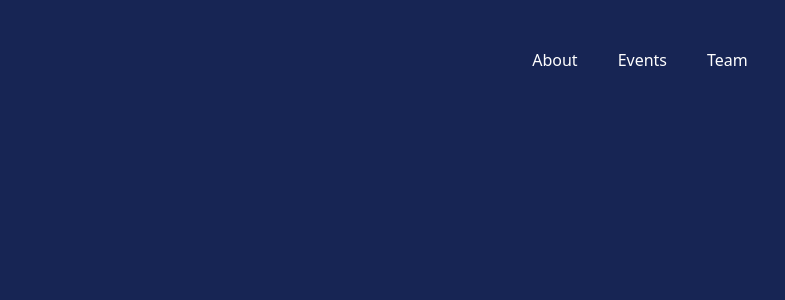
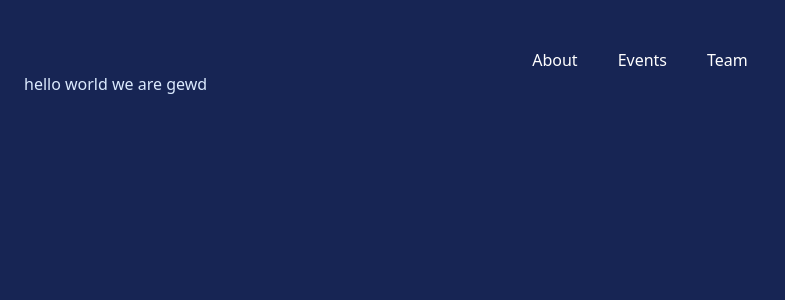
Before and after one commit to gu-web-dev/gu-web-dev.github.io, a React (Vite) app: page / in a window 1280 px wide. Shown: the top 300 px of the page, without its empty margins (0-785 px from the left). Built offline with nearby package versions, Linux system fonts and the light colour scheme.

Commit message:
we are gewd

```diff
--- a/src/components/Hero.tsx
+++ b/src/components/Hero.tsx
@@ -3,8 +3,9 @@ import Navbar from "./Navbar";
 const Hero = () => {
   return (
     <div className="bg-blue-950 min-h-screen">
-      <div className=" px-6 py-12">
+      <div className="px-6 py-12">
         <Navbar />
+        <div className="text-blue-100">hello world we are gewd</div>
       </div>
     </div>
   );
```
